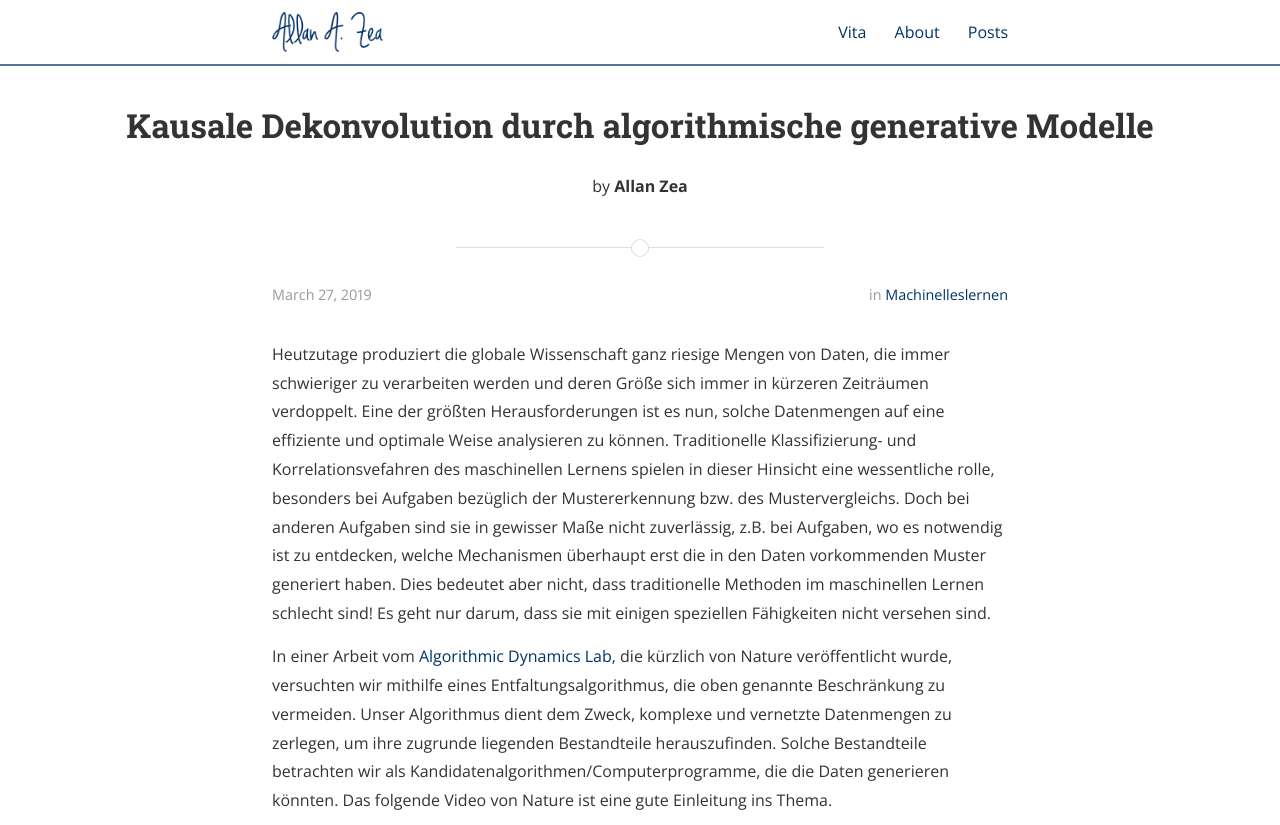
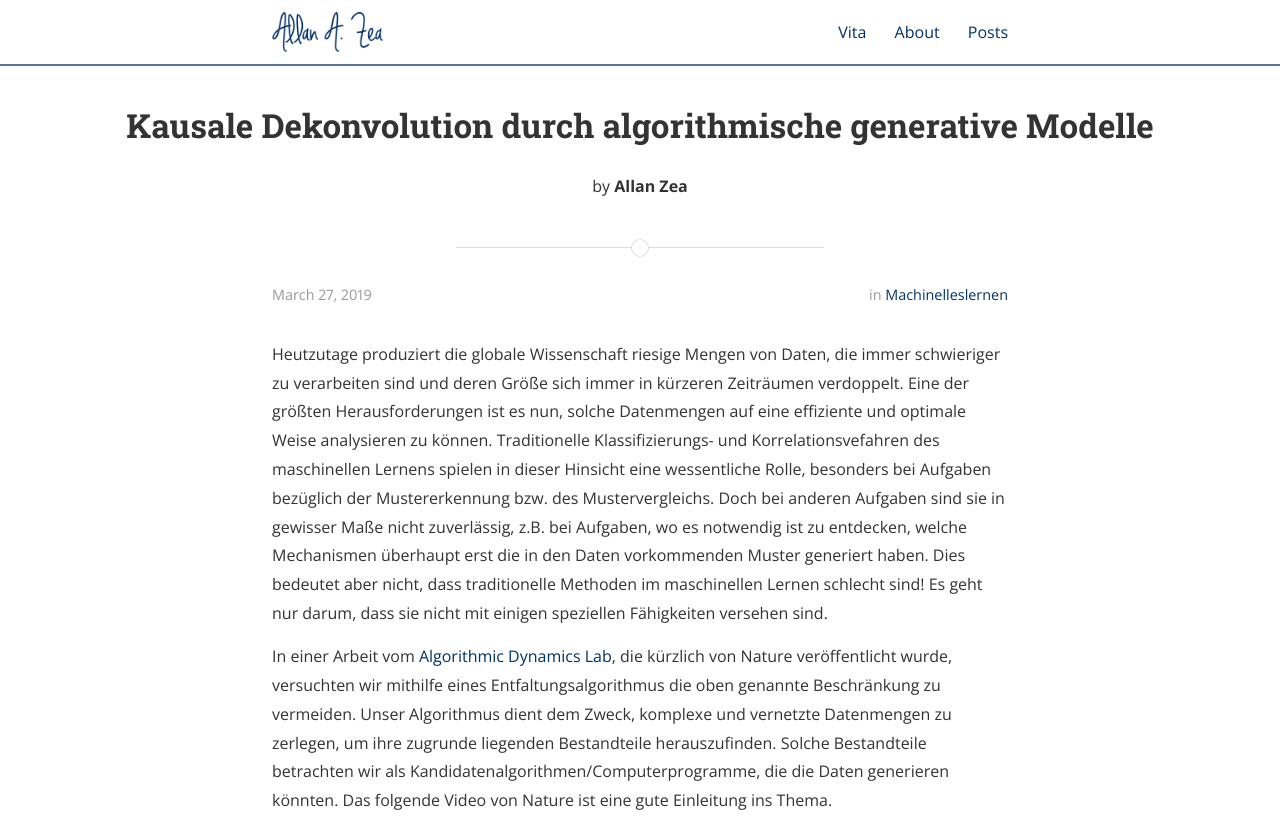
Before and after one commit to allgebrist/allgebrist.github.io, a Jekyll site: the page built from _posts/2019-03-27-dekonvolution.markdown, in a window 1280 px wide and 900 px high, cut to the strip 0-825 px from the top of the window. Built offline with Jekyll 4.4.1, drawn with Linux system fonts in a browser that asks for light colours; nearby versions of some CDN libraries.

Commit message:
Update 2019-03-27-dekonvolution.markdown

```diff
--- a/_posts/2019-03-27-dekonvolution.markdown
+++ b/_posts/2019-03-27-dekonvolution.markdown
@@ -7,9 +7,9 @@ categories: machinelleslernen
 tags:	maschinelleslernen
 ---
 
-Heutzutage produziert die globale Wissenschaft ganz riesige Mengen von Daten, die immer schwieriger zu verarbeiten werden und deren Größe sich immer in kürzeren Zeiträumen verdoppelt. Eine der größten Herausforderungen ist es nun, solche Datenmengen auf eine effiziente und optimale Weise analysieren zu können. Traditionelle Klassifizierung- und Korrelationsvefahren des maschinellen Lernens spielen in dieser Hinsicht eine wessentliche rolle, besonders bei Aufgaben bezüglich der Mustererkennung bzw. des Mustervergleichs. Doch bei anderen Aufgaben sind sie in gewisser Maße nicht zuverlässig, z.B. bei Aufgaben, wo es notwendig ist zu entdecken, welche Mechanismen überhaupt erst die in den Daten vorkommenden Muster generiert haben. Dies bedeutet aber nicht, dass traditionelle Methoden im maschinellen Lernen schlecht sind! Es geht nur darum, dass sie mit einigen speziellen Fähigkeiten nicht versehen sind.
+Heutzutage produziert die globale Wissenschaft riesige Mengen von Daten, die immer schwieriger zu verarbeiten sind und deren Größe sich immer in kürzeren Zeiträumen verdoppelt. Eine der größten Herausforderungen ist es nun, solche Datenmengen auf eine effiziente und optimale Weise analysieren zu können. Traditionelle Klassifizierungs- und Korrelationsvefahren des maschinellen Lernens spielen in dieser Hinsicht eine wessentliche Rolle, besonders bei Aufgaben bezüglich der Mustererkennung bzw. des Mustervergleichs. Doch bei anderen Aufgaben sind sie in gewisser Maße nicht zuverlässig, z.B. bei Aufgaben, wo es notwendig ist zu entdecken, welche Mechanismen überhaupt erst die in den Daten vorkommenden Muster generiert haben. Dies bedeutet aber nicht, dass traditionelle Methoden im maschinellen Lernen schlecht sind! Es geht nur darum, dass sie nicht mit einigen speziellen Fähigkeiten versehen sind.
 
-In einer Arbeit vom [Algorithmic Dynamics Lab](https://www.algorithmicdynamics.net/), die kürzlich von Nature veröffentlicht wurde, versuchten wir mithilfe eines Entfaltungsalgorithmus, die oben genannte Beschränkung zu vermeiden. Unser Algorithmus dient dem Zweck, komplexe und vernetzte Datenmengen zu zerlegen, um ihre zugrunde liegenden Bestandteile herauszufinden. Solche Bestandteile betrachten wir als Kandidatenalgorithmen/Computerprogramme, die die Daten generieren könnten. Das folgende Video von Nature ist eine gute Einleitung ins Thema.
+In einer Arbeit vom [Algorithmic Dynamics Lab](https://www.algorithmicdynamics.net/), die kürzlich von Nature veröffentlicht wurde, versuchten wir mithilfe eines Entfaltungsalgorithmus die oben genannte Beschränkung zu vermeiden. Unser Algorithmus dient dem Zweck, komplexe und vernetzte Datenmengen zu zerlegen, um ihre zugrunde liegenden Bestandteile herauszufinden. Solche Bestandteile betrachten wir als Kandidatenalgorithmen/Computerprogramme, die die Daten generieren könnten. Das folgende Video von Nature ist eine gute Einleitung ins Thema.
 
 <iframe width="668" height="376" src="https://www.youtube.com/embed/rkmz7DAA-t8" frameborder="0" allow="accelerometer; autoplay; encrypted-media; gyroscope; picture-in-picture" allowfullscreen>&nbsp;</iframe>
 
```
